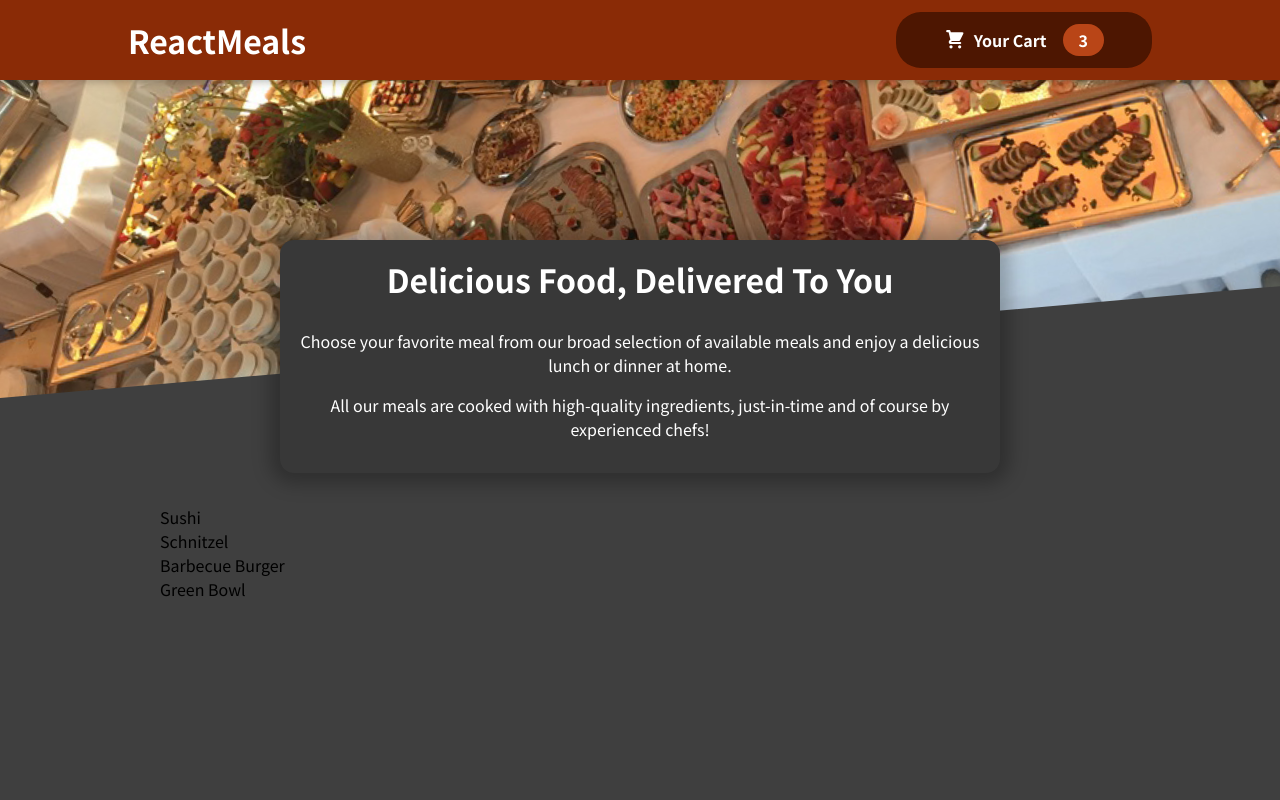
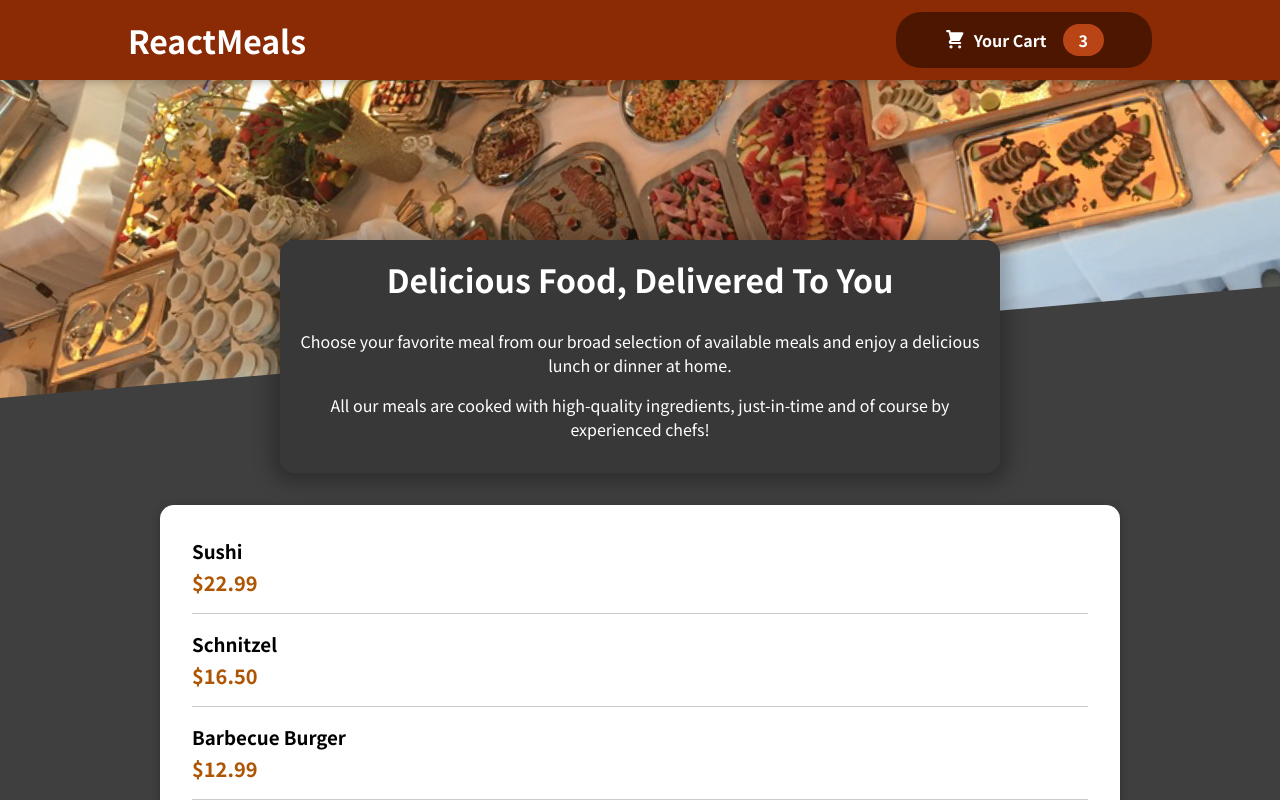
Before and after one commit to ritesh151990/Restaurant-project, a React (Create React App) app: page / in a window 1280 px wide. Shown: the top 800 px of the page. Built offline with nearby package versions, Linux system fonts and the light colour scheme.

Commit message:
added card

```diff
--- a/src/components/Meals/AvailableMeals.js
+++ b/src/components/Meals/AvailableMeals.js
@@ -1,3 +1,5 @@
+import Card from '../UI/Card';
+import MealItem from './MealItem/MealItem';
 import classes from './AvailableMeals.module.css';
 
 const DUMMY_MEALS = [
@@ -28,11 +30,16 @@
   ];
 
 const AvailableMeals=() =>{
-    const mealsList=DUMMY_MEALS.map(meal => <li>{meal.name}</li>);
+    const mealsList=DUMMY_MEALS.map(meal => (
+    <MealItem key={meal.id}
+     name={meal.name}
+     description={meal.description}
+     price={meal.price} />));
+
     return <section className={classes.meals}>
-        <ul>
-            {mealsList}
-        </ul>
+        <Card>
+         <ul>  {mealsList}</ul>
+        </Card>
     </section>
 };
 
--- /dev/null
+++ b/src/components/Meals/MealItem/MealItem.js
@@ -0,0 +1,18 @@
+import classes from './MealItem.module.css';
+
+const MealItem= (props) =>{
+    const price=`$${props.price.toFixed(2)}`;
+    return(
+    <li className={classes.meal}>
+        <div>
+            <h3>{props.name}</h3>
+            <div className={classes.desciption}>{props.desciption}</div>
+            <div className={classes.price}>{price}</div>
+            </div>
+        <div>
+
+        </div>
+    </li>
+);
+};
+export default MealItem;
--- /dev/null
+++ b/src/components/Meals/MealItem/MealItem.module.css
@@ -0,0 +1,22 @@
+.meal {
+    display: flex;
+    justify-content: space-between;
+    margin: 1rem;
+    padding-bottom: 1rem;
+    border-bottom: 1px solid #ccc;
+  }
+
+  .meal h3 {
+    margin: 0 0 0.25rem 0;
+  }
+
+  .description {
+    font-style: italic;
+  }
+
+  .price {
+    margin-top: 0.25rem;
+    font-weight: bold;
+    color: #ad5502;
+    font-size: 1.25rem;
+  }
--- /dev/null
+++ b/src/components/UI/Card.js
@@ -0,0 +1,8 @@
+import classes from './Card.module.css'
+
+const Card=(props) => {
+    return(
+        <div className={classes.card}>{props.children}</div>
+);
+};
+export default Card;
--- /dev/null
+++ b/src/components/UI/Card.module.css
@@ -0,0 +1,6 @@
+.card {
+    padding: 1rem;
+    box-shadow: 0 2px 8px rgba(0, 0, 0, 0.25);
+    border-radius: 14px;
+    background-color: white;
+  }
```
Also changed, not shown: src/components/Meals/MealItem/MealItemForm.js (added).
